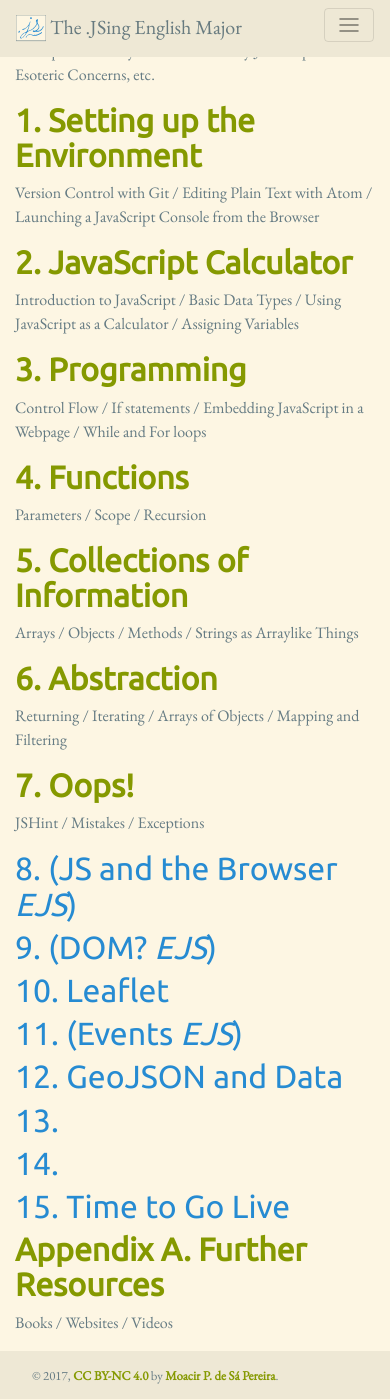
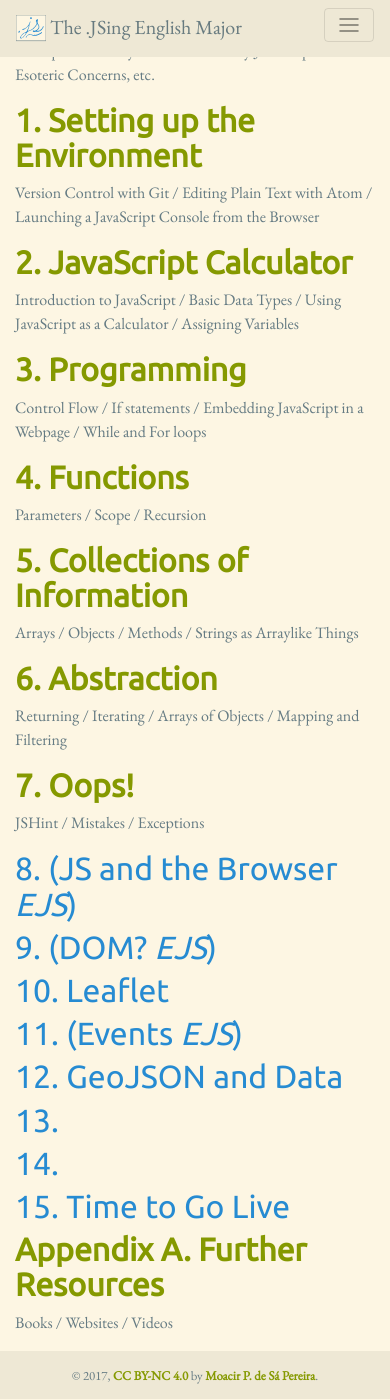
Before and after one commit to muziejus/javascripting-english-major, a Jekyll site: the page built from contents.md, in a window 390 px wide and 1400 px high, scrolled down 138 px. Built offline with Jekyll 4.4.1, drawn with Linux system fonts in a browser that asks for light colours; nearby versions of some CDN libraries.

Commit message:
Have footer centered on mobile and left aligned on desktop.

```diff
--- a/_sass/theme.scss
+++ b/_sass/theme.scss
@@ -67,8 +67,15 @@ h1, h2, h3, h4, h5, h6 {
   background-color: $base2;
 
   p {
+    text-align: center;
     margin-bottom: 0;
-    padding-left: 2rem;
+  }
+
+  @media (min-width: 576px){
+    p {
+      text-align: left;
+      padding-left: 2rem;
+    }
   }
 }
 
```
